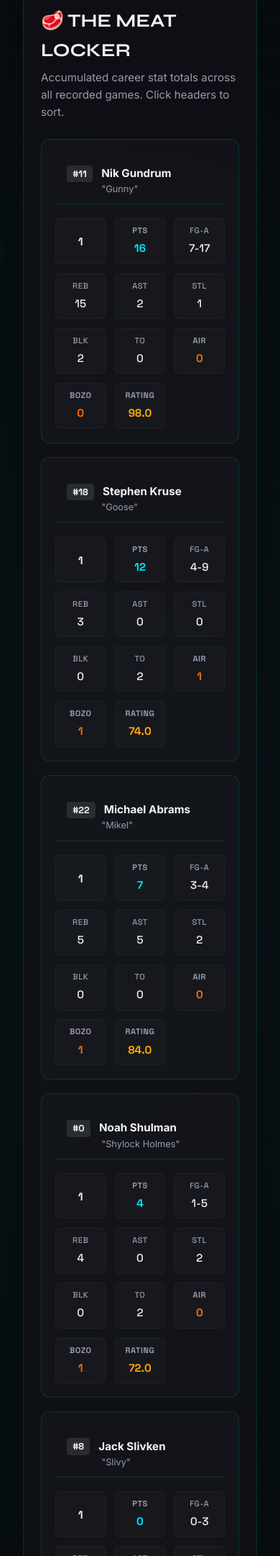
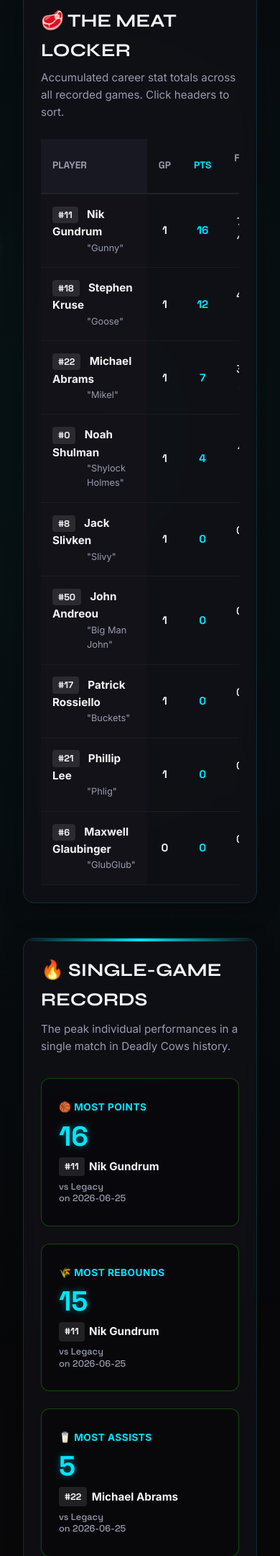
Before and after one commit to stkruse18/deadlycows, a Flask app: page /totals in a window 390 px wide. Shown: the part 209-2371 px from the top of the page at 72% size. Run offline with Flask 3, Linux system fonts and the light colour scheme; data comes from the database, SQL or seed files in the repository; both versions use the stored data as it was after the commit.

Commit message:
mobile fixes

```diff
--- a/static/css/style.css
+++ b/static/css/style.css
@@ -862,28 +862,28 @@ footer p {
     }
 }
 
-/* Stacking card grid layout for vertical phone screens */
+/* Stacking card grid layout for vertical phone screens (Game Box Score only) */
 @media (max-width: 650px) {
     /* Disable sticky first column styling on small screens */
-    table.stats-table th:first-child,
-    table.stats-table td:first-child {
+    table.box-score-table th:first-child,
+    table.box-score-table td:first-child {
         position: static !important;
         background: transparent !important;
         box-shadow: none !important;
     }
 
-    table.stats-table thead {
+    table.box-score-table thead {
         display: none !important;
     }
 
-    table.stats-table,
-    table.stats-table tbody,
-    table.stats-table tr {
+    table.box-score-table,
+    table.box-score-table tbody,
+    table.box-score-table tr {
         display: block !important;
         width: 100% !important;
     }
 
-    table.stats-table tr {
+    table.box-score-table tr {
         background: rgba(255, 255, 255, 0.02) !important;
         border: 1px solid var(--border-color) !important;
         border-radius: 12px !important;
@@ -895,7 +895,7 @@ footer p {
     }
 
     /* First cell spans full width and shows player name/awards */
-    table.stats-table tr td:first-child {
+    table.box-score-table tr td:first-child {
         grid-column: span 3 !important;
         border-bottom: 1px solid var(--border-color) !important;
         padding-bottom: 0.6rem !important;
@@ -905,7 +905,7 @@ footer p {
     }
 
     /* Notes cell spans full width at the bottom */
-    table.stats-table tr td.notes-cell {
+    table.box-score-table tr td.notes-cell {
         grid-column: span 3 !important;
         border-top: 1px solid rgba(255, 255, 255, 0.05) !important;
         padding-top: 0.6rem !important;
@@ -915,7 +915,7 @@ footer p {
     }
 
     /* Style normal stats cells into blocks */
-    table.stats-table td:not(:first-child):not(.notes-cell) {
+    table.box-score-table td:not(:first-child):not(.notes-cell) {
         display: flex !important;
         flex-direction: column !important;
         align-items: center !important;
@@ -928,7 +928,7 @@ footer p {
     }
 
     /* Add labels above value */
-    table.stats-table td:not(:first-child):not(.notes-cell)::before {
+    table.box-score-table td:not(:first-child):not(.notes-cell)::before {
         content: attr(data-label) !important;
         font-size: 0.7rem !important;
         text-transform: uppercase !important;
--- a/templates/game.html
+++ b/templates/game.html
@@ -92,7 +92,7 @@
 
     {% if stats %}
         <div class="table-wrapper">
-            <table class="stats-table">
+            <table class="stats-table box-score-table">
                 <thead>
                     <tr>
                         <th class="sortable">Player</th>
```
Also changed, not shown: deadlycows.db.
